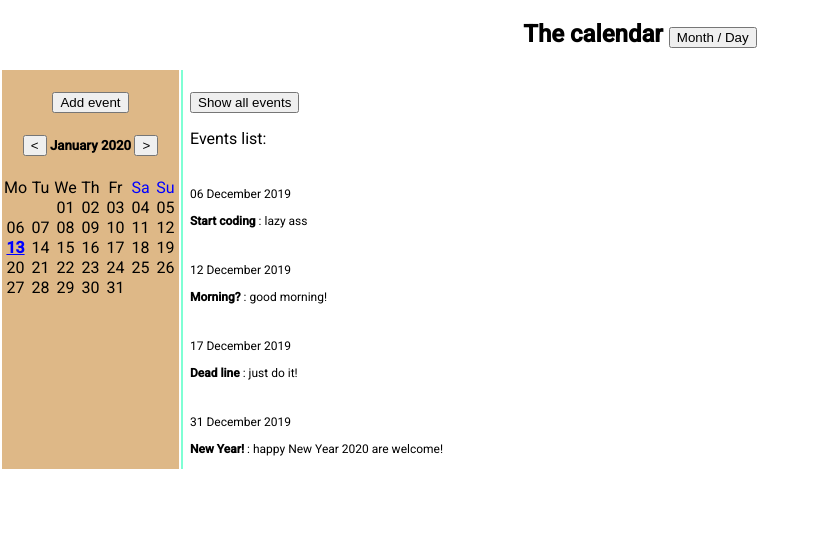
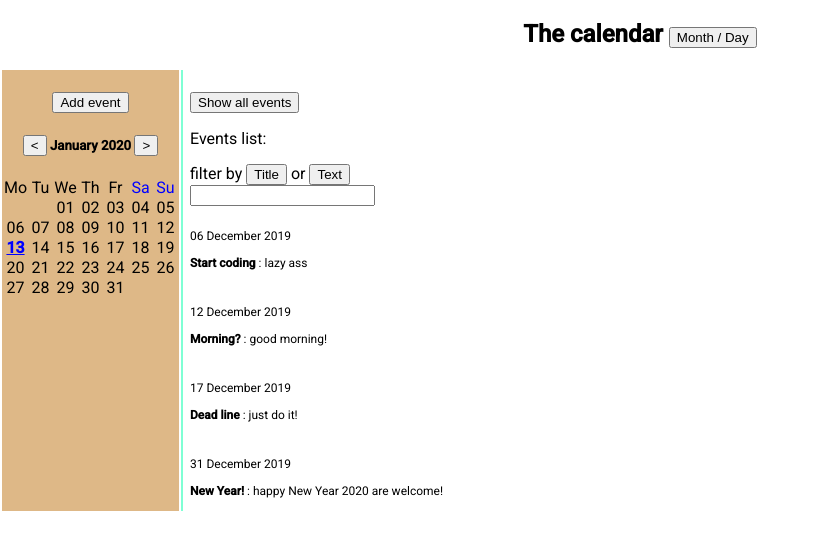
Before and after one commit to evssh/Calendar-on-Angular, an Angular app: page / in a window 1280 px wide. Both pictures are taken after a click on the button "Show all events". Shown: the top 550 px of the page, without its empty margins (0-818 px from the left). Built offline with nearby package versions, Linux system fonts and the light colour scheme.

Commit message:
added filter pipe of list events

```diff
--- a/src/app/app.component.html
+++ b/src/app/app.component.html
@@ -40,8 +40,14 @@
       <button (click)="showList = !showList">Show all events</button>
         <ng-container *ngIf="showList">
           <p>Events list:</p>
+          filter by
+          <button (click)="searchField = 'title'">Title</button> or
+          <button (click)="searchField = 'text'">Text</button>
+          <br>
+          <input type="text" [(ngModel)]="search">
+          <br>
           <app-events-list style="font-size: 12px"
-            *ngFor="let e of events"
+            *ngFor="let e of events | filter: search: searchField"
             [event]="e"
           >
           </app-events-list>
--- a/src/app/app.component.ts
+++ b/src/app/app.component.ts
@@ -14,6 +14,8 @@ export interface EventMy {
 })
 export class AppComponent {
   viewMonth = true;
+  search = '';
+  searchField = 'title';
   showList = false;
   viewAdd = false
   idToEdit = { // идентификатор редактируемого события
--- a/src/app/app.module.ts
+++ b/src/app/app.module.ts
@@ -7,6 +7,7 @@ import {FormsModule} from '@angular/forms';
 import { AddEventComponent } from './add-event/add-event.component';
 import { BrowserAnimationsModule } from '@angular/platform-browser/animations';
 import { EventsListComponent } from './events-list/events-list.component';
+import { FilterPipe } from './pipes/filter.pipe';
 
 @NgModule({
   declarations: [
@@ -15,6 +16,7 @@ import { EventsListComponent } from './events-list/events-list.component';
     DayComponent,
     AddEventComponent,
     EventsListComponent,
+    FilterPipe,
   ],
   imports: [
     BrowserModule,
--- /dev/null
+++ b/src/app/pipes/filter.pipe.ts
@@ -0,0 +1,18 @@
+import { Pipe, PipeTransform } from '@angular/core';
+import {EventMy} from "../app.component";
+
+@Pipe({
+  name: 'filter'
+})
+export class FilterPipe implements PipeTransform {
+
+  transform(events: EventMy[], search: string = '', field: string = 'title'): EventMy[] {
+    if (!search.trim()) {
+      return events;
+    }
+    return events.filter(event => {
+      return event[field].toLowerCase().includes(search.toLowerCase());
+    })
+  }
+
+}
```
